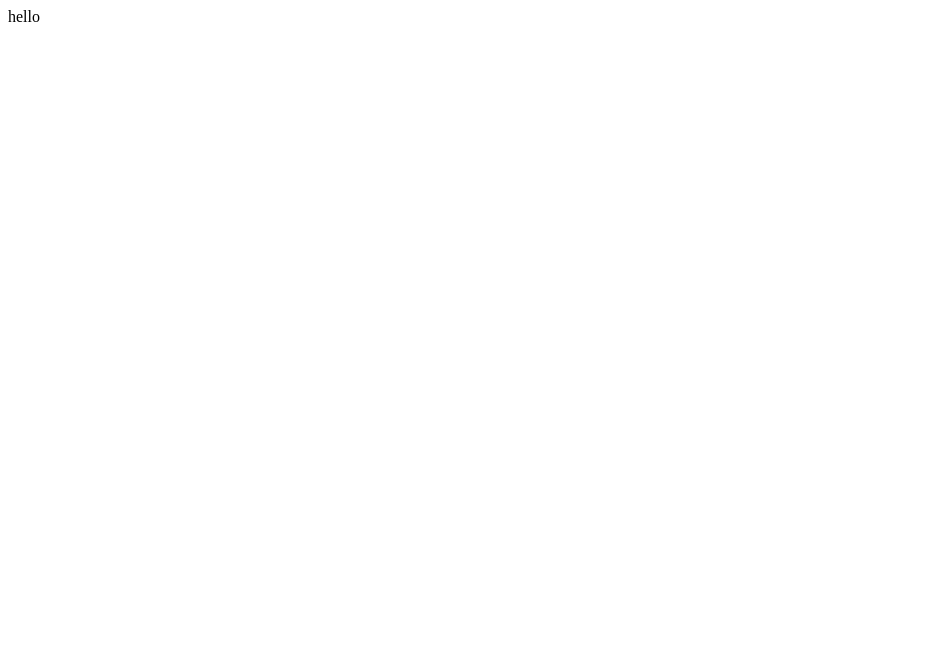
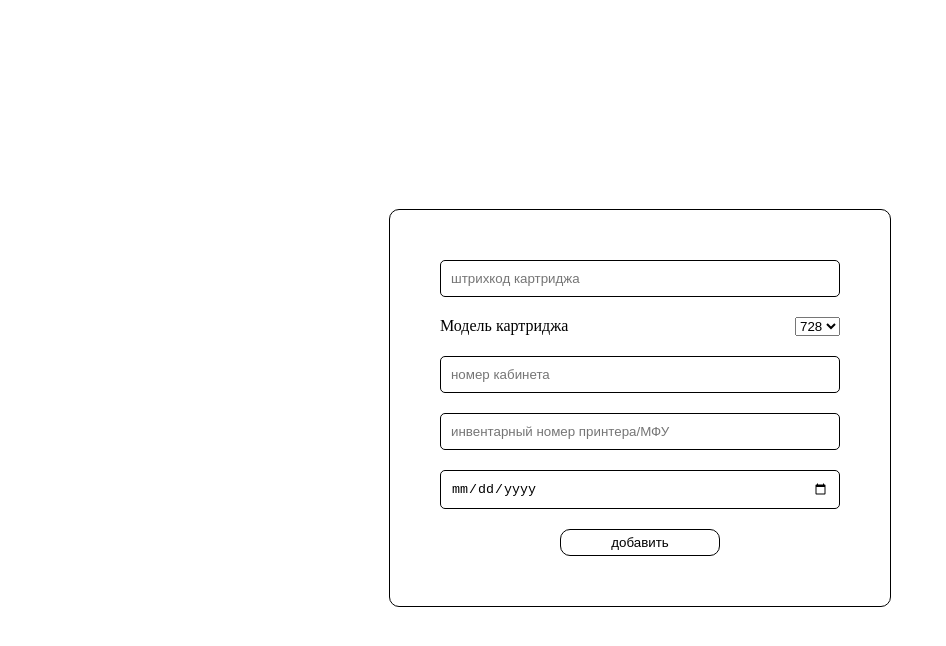
Before and after one commit to canoua/cart-count, a Vue app: page / in a window 1280 px wide. Shown: the top 646 px of the page, without its empty margins (0-946 px from the left). Built offline with nearby package versions, Linux system fonts and the light colour scheme.

Commit message:
begin home component

```diff
--- a/src/App.vue
+++ b/src/App.vue
@@ -1,10 +1,20 @@
-<script setup>
+<template>
+  <PrototypeHome/>
+</template>
 
+<script>
+  import PrototypeHome from './components/Home/Home.vue';
+  export default {
+    data() {
+      return {
+
+      }
+    },
+    components: {
+      PrototypeHome
+    }
+  }
 </script>
-
-<template>
-  hello
-</template>
 
 <style scoped>
 
--- /dev/null
+++ b/src/components/Home/Home.vue
@@ -0,0 +1,81 @@
+<template>
+  <section class="home-section">
+    <form class="home-form" :class="form.class" action="#">
+      <input class="home-input" type="text" placeholder="штрихкод картриджа">
+      <div class="home-form__model">
+        <label for="model">Модель картриджа</label>
+        <select name="model" id="model" >
+          <template v-for="model in models">
+            <option :value="model.id">{{ model.title }}</option>
+          </template>
+        </select>
+      </div>
+      <input class="home-input" type="text" placeholder="номер кабинета">
+      <input class="home-input" type="text" placeholder="инвентарный номер принтера/МФУ">
+      <input class="home-input" type="date">
+      <button class="home-btn" type="submit">добавить</button>
+    </form>
+  </section>
+</template>
+
+<script>
+  export default {
+    data() {
+      return {
+        form: {
+          class: 'form'
+        },
+        models: [
+          {id: 1, title: '728'},
+          {id: 2, title: '725'},
+          {id: 3, title: '703'},
+        ],
+        styles: {
+
+        }
+      }
+    }
+  }
+</script>
+
+<style scoped>
+  input {
+    margin-bottom: 20px;
+  }
+  .home-section {
+    width: 100%;
+    height: 100vh;
+    display: flex;
+    justify-content: center;
+    align-items: center;
+  }
+  .home-form {
+    width: 400px;
+    display: flex;
+    flex-direction: column;
+    text-align: center;
+    border: 1px solid #000;
+    border-radius: 10px;
+    padding: 50px;
+  }
+  .home-form__model {
+    margin-bottom: 20px;
+    width: 100%;
+    display: flex;
+    justify-content: space-between;
+  }
+  .home-input {
+    padding: 10px;
+    border: 1px solid #000;
+    border-radius: 5px;
+  }
+  .home-btn {
+    cursor: pointer;
+    background: transparent;
+    padding: 5px;
+    width: 40%;
+    margin: 0 auto;
+    border: 1px solid #000;
+    border-radius: 10px;
+  }
+</style>
```
Also changed, not shown: tasks/1 страница.txt, tasks/2 страница.txt (added), tasks/3 страница.txt (renamed from tasks/третья страница.txt), tasks/вторая страница.txt (deleted).
